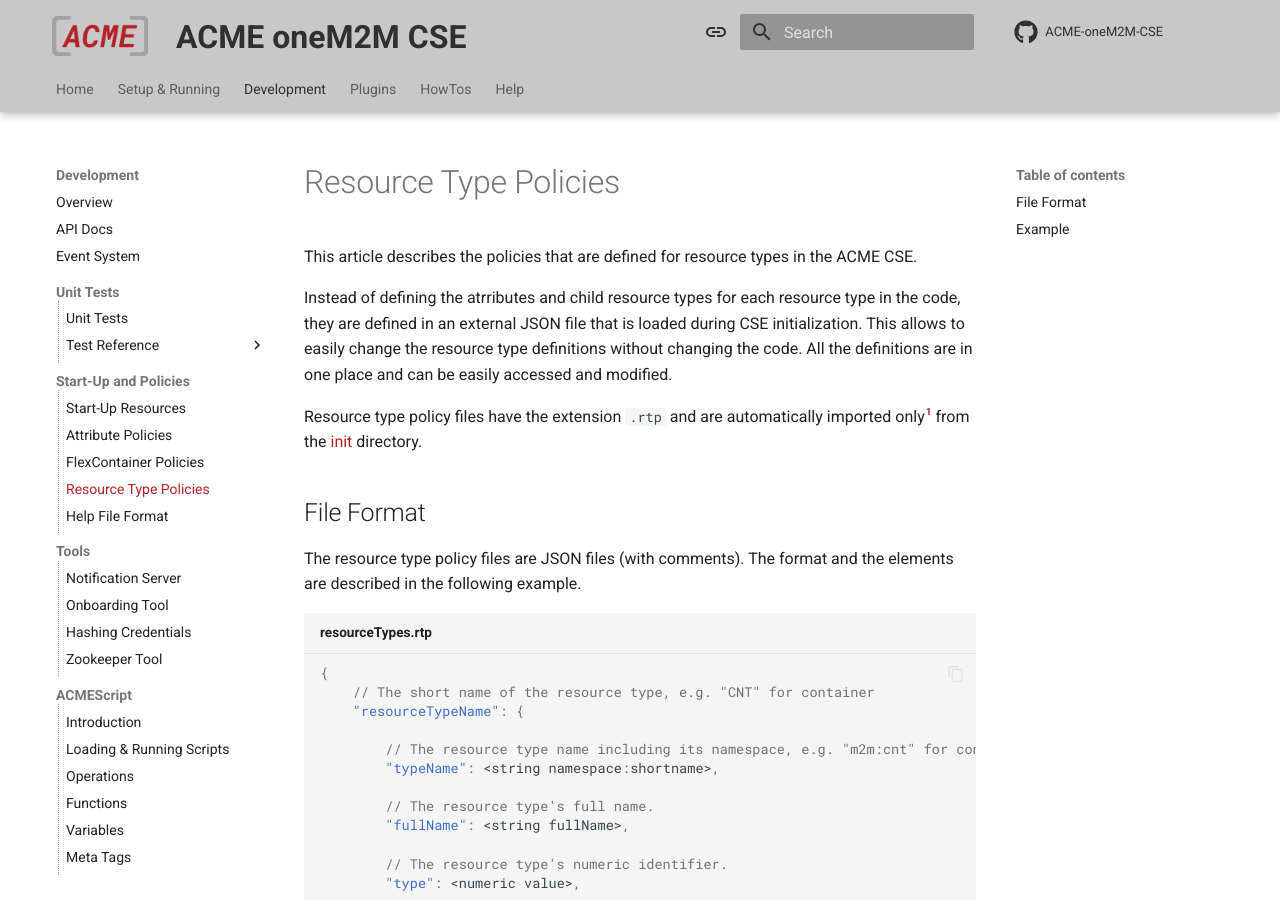
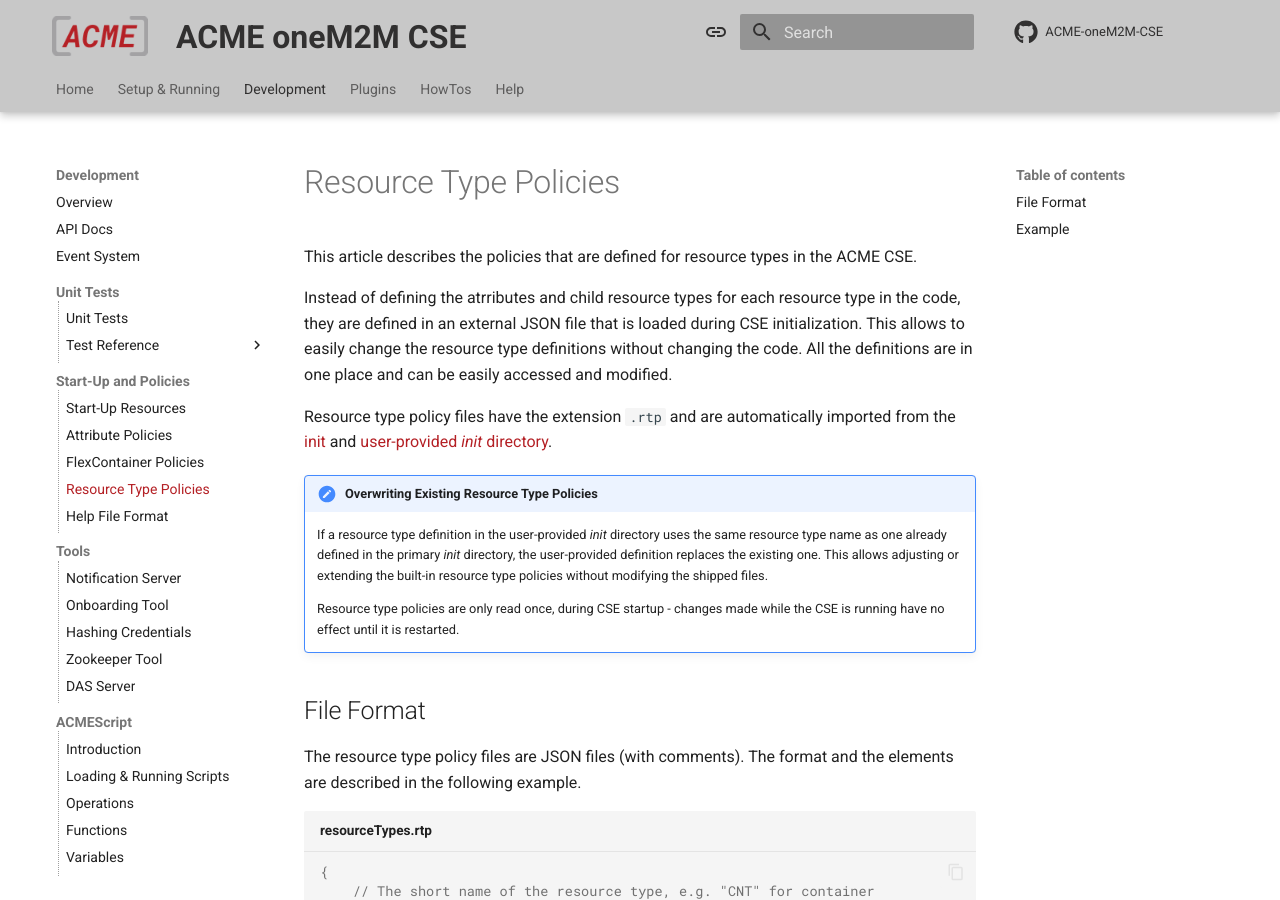
Before and after one commit to ankraft/ACME-oneM2M-CSE-mkdocs, an MkDocs documentation site: the page built from docs/development/ResourceTypePolicies.md, in a window 1280 px wide and 900 px high. Built offline with MkDocs 1.6.1 and Material for MkDocs 9.7.7, drawn with Linux system fonts in a browser that asks for light colours; comment, search, counter and statistics services are not loaded; some of the changed text lies outside the part shown.

Commit message:
Updated resource type importing, added DAS server docs

```diff
--- a/docs/development/ResourceTypePolicies.md
+++ b/docs/development/ResourceTypePolicies.md
@@ -4,9 +4,12 @@
 
 Instead of defining the atrributes and child resource types for each resource type in the code, they are defined in an external JSON file that is loaded during CSE initialization. This allows to easily change the resource type definitions without changing the code. All the definitions are in one place and can be easily accessed and modified.
 
-Resource type policy files have the extension `.rtp` and are automatically imported only[^1] from the [init](https://github.com/ankraft/ACME-oneM2M-CSE/blob/master/acme/init){target=_new} directory.
+Resource type policy files have the extension `.rtp` and are automatically imported from the [init](https://github.com/ankraft/ACME-oneM2M-CSE/blob/master/acme/init){target=_new} and [user-provided *init* directory](../setup/Running.md#user-provided-init-directory).
 
-[^1]: Different from flex container policies, resource type policies are only imported from the primary init directory, not from the user-provided init directory. This is because resource type policies are fundamental for the CSE and should not be changed after the CSE has been started.
+!!! note "Overwriting Existing Resource Type Policies"
+	If a resource type definition in the user-provided *init* directory uses the same resource type name as one already defined in the primary *init* directory, the user-provided definition replaces the existing one. This allows adjusting or extending the built-in resource type policies without modifying the shipped files.
+
+	Resource type policies are only read once, during CSE startup - changes made while the CSE is running have no effect until it is restarted.
 
 ## File Format
 
--- a/mkdocs.yml
+++ b/mkdocs.yml
@@ -210,6 +210,7 @@
         - 'Onboarding Tool': 'development/tools/OnboardingTool.md'
         - 'Hashing Credentials': 'development/tools/HashCredentials.md'
         - 'Zookeeper Tool': 'development/tools/ZookeeperTool.md'
+        - 'DAS Server': 'development/tools/DASServer.md'
       - 'ACMEScript':
         - 'Introduction': 'development/ACMEScript.md'
         - 'Loading & Running Scripts': 'development/ACMEScript-loading.md'
```
Also changed, not shown: docs/development/tools/DASServer.md (added, +71 -0 lines).
